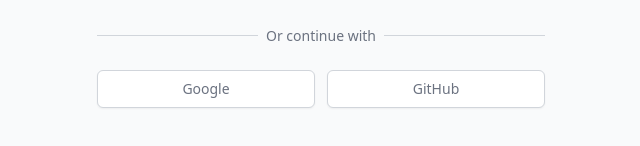
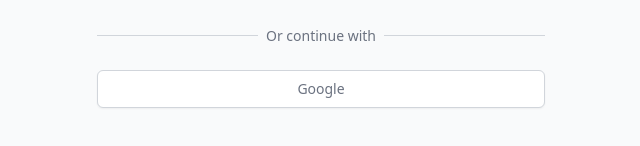
Before and after one commit to rdobbeck/wod-coach-app, a Next.js app: page /auth/signin in a window 1280 px wide. Shown: the part 500-646 px from the top of the page, without its empty margins (319-959 px from the left). Built offline with nearby package versions, Linux system fonts and the light colour scheme.

Commit message:
Remove GitHub OAuth - keep only Google and email/password login

```diff
--- a/app/auth/signin/page.tsx
+++ b/app/auth/signin/page.tsx
@@ -125,18 +125,12 @@
             </div>
           </div>
 
-          <div className="mt-6 grid grid-cols-2 gap-3">
+          <div className="mt-6">
             <button
               onClick={() => signIn("google", { callbackUrl: "/" })}
               className="w-full inline-flex justify-center py-2 px-4 border border-gray-300 rounded-md shadow-sm bg-white text-sm font-medium text-gray-500 hover:bg-gray-50"
             >
               Google
-            </button>
-            <button
-              onClick={() => signIn("github", { callbackUrl: "/" })}
-              className="w-full inline-flex justify-center py-2 px-4 border border-gray-300 rounded-md shadow-sm bg-white text-sm font-medium text-gray-500 hover:bg-gray-50"
-            >
-              GitHub
             </button>
           </div>
         </div>
--- a/lib/auth.ts
+++ b/lib/auth.ts
@@ -1,7 +1,6 @@
 import { NextAuthOptions } from "next-auth"
 import { PrismaAdapter } from "@next-auth/prisma-adapter"
 import GoogleProvider from "next-auth/providers/google"
-import GitHubProvider from "next-auth/providers/github"
 import CredentialsProvider from "next-auth/providers/credentials"
 import { prisma } from "./prisma"
 import bcrypt from "bcryptjs"
@@ -12,10 +11,6 @@
     GoogleProvider({
       clientId: process.env.GOOGLE_CLIENT_ID || "",
       clientSecret: process.env.GOOGLE_CLIENT_SECRET || "",
-    }),
-    GitHubProvider({
-      clientId: process.env.GITHUB_CLIENT_ID || "",
-      clientSecret: process.env.GITHUB_CLIENT_SECRET || "",
     }),
     CredentialsProvider({
       name: "credentials",
```
